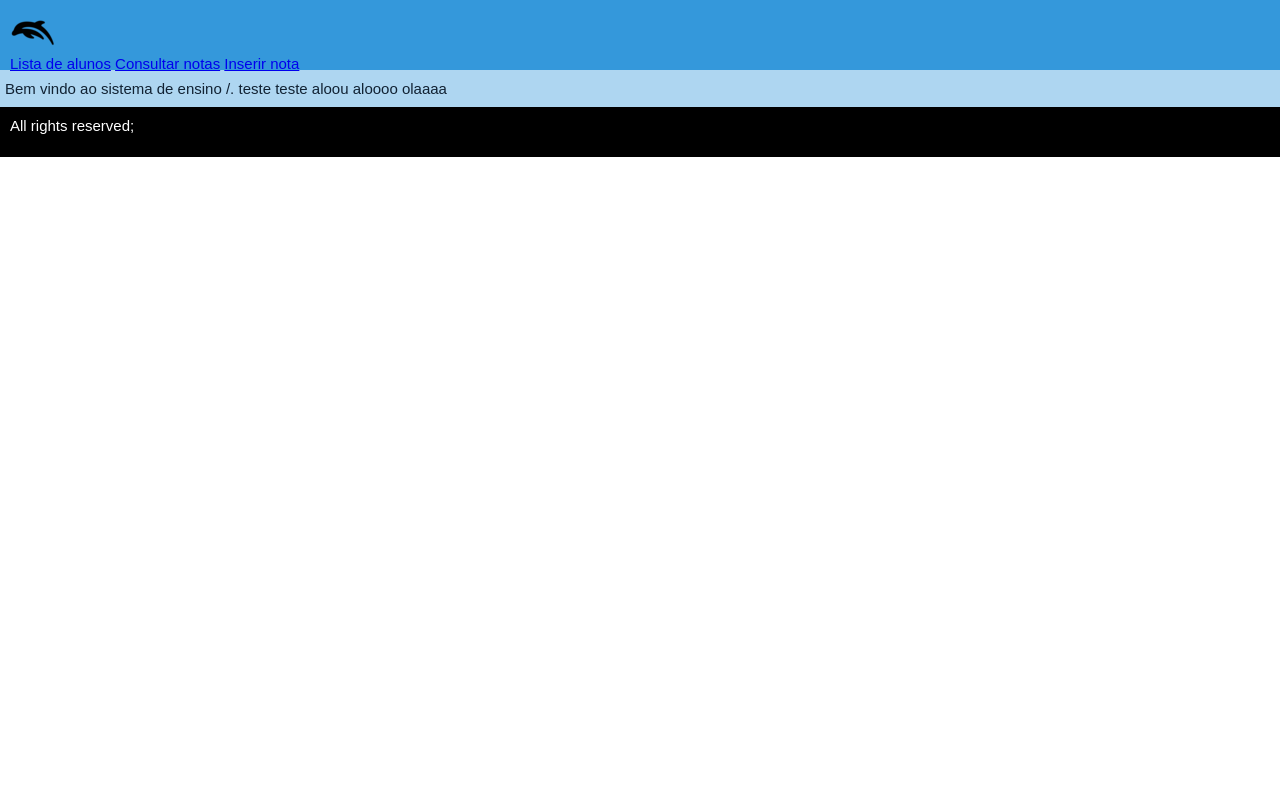
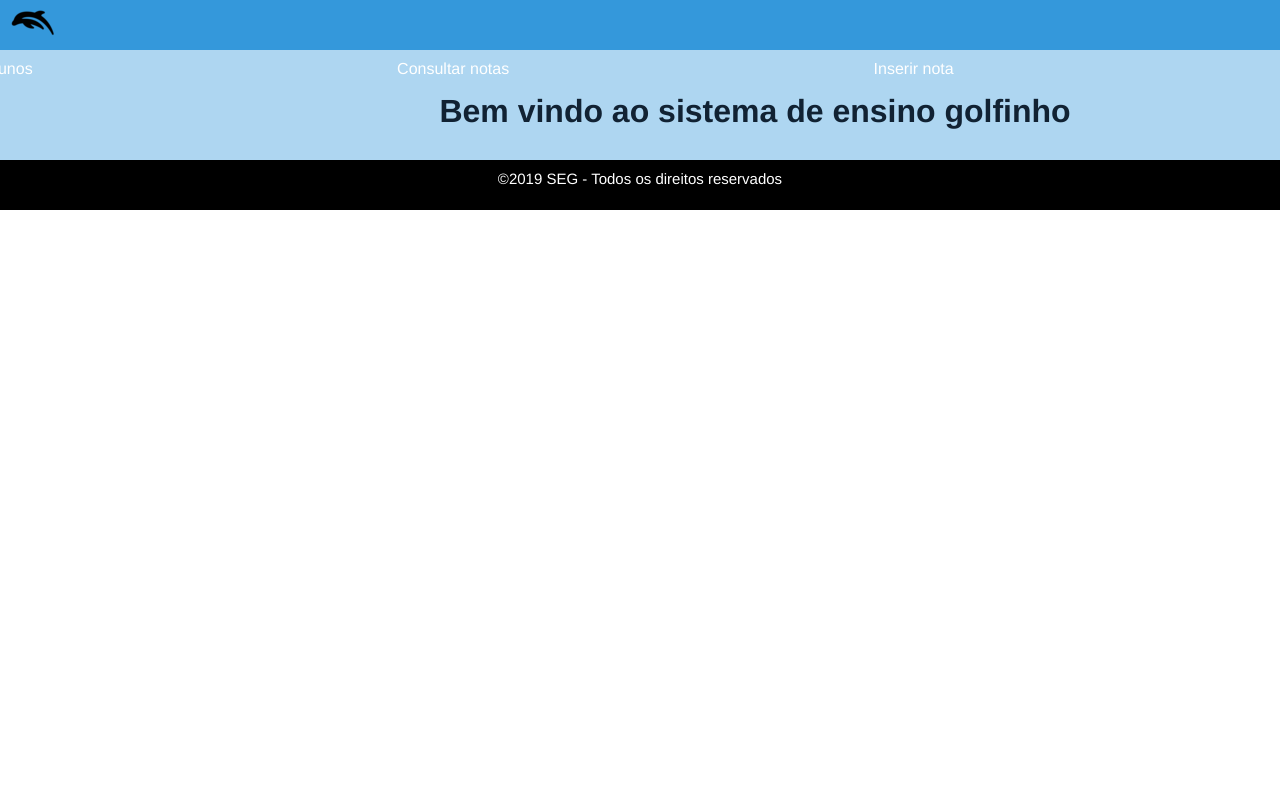
Before and after one commit to Yara-S/sistema-escola, a PHP site: page / in a window 1280 px wide; the page is wider, and only the part inside the window is pictured. Run offline with PHP 8.4, Linux system fonts and the light colour scheme.

Commit message:
Add files via upload

```diff
--- a/css/style.css
+++ b/css/style.css
@@ -1,12 +1,18 @@
 *{ margin:0; padding: 0; }
 
-body{ font-family: arial; font-size: 15px; color:#123; }
-header {height: 50px; background-color:  #3498db; padding: 10px 10px }
-footer {color:#ffffff; height: 30px; background-color:  #000000 ; padding: 10px 10px}
+body{ font-family: helvetica; font-size: 15px; color:#123; }
+header {height: 50px; background-color:  #3498db; padding: 0px 10px }
+footer {color:#ffffff; height: 30px; background-color:  #000000 ; padding: 10px 10px; text-align: center}
 
 
 
 
 .container{margin: 0 auto; width: 1500px;}
 
-#conteudo {background-color: #aed6f1 ; padding: 10px 5px}
+#conteudo {background-color: #aed6f1 ; padding: 30px 5px; font-size: 16px}
+
+#menu{ float: right; font-size: 16px; padding: 15px 25px;}
+#menu a{ text-decoration: none; padding: 10px 180px; color: #ffffff;}
+#menu a:hover {background-color: #aed6f1; }
+
+#tituloHOME {text-align: center;}
--- /dev/null
+++ b/db.php
@@ -0,0 +1,8 @@
+<?php
+
+$servidor = "localhost";
+$usuario = "app";
+$senha = "Admin123";
+$db = "escola";
+
+$conexao = mysqli_connect($servidor, $usuario, $senha, $db);
--- a/footer.php
+++ b/footer.php
@@ -1,6 +1,6 @@
 </div>
 
 <footer>
-	All rights reserved;
+	©2019 SEG - Todos os direitos reservados
 
 </footer>
--- a/header.php
+++ b/header.php
@@ -9,12 +9,13 @@
 
 	<body>
 		<header>
-			<img src="imgs/dolphin1.png">
+			<a href="?pagina=home"><img src="imgs/dolphin1.png"> </a>
 
-			<div id="menu">
-				<a href="#">Lista de alunos</a>
-				<a href="#">Consultar notas</a>
-				<a href="#">Inserir nota</a>
+
+			<div id="menu", class="container">
+				<a href="?pagina=listadealunos">Lista de alunos</a>
+				<a href="?pagina=consultarnotas">Consultar notas</a>
+				<a href="?pagina=inserirnota">Inserir nota</a>
 
 
 
--- a/home.php
+++ b/home.php
@@ -1,16 +1,4 @@
-Bem vindo ao sistema de ensino
-/.
+<div id="tituloHOME">
 
-teste
-
-
-
-teste
-
-
-aloou
-
-
-aloooo
-
-olaaaa
+	<h1>Bem vindo ao sistema de ensino golfinho</h1>
+</div>
--- a/index.php
+++ b/index.php
@@ -1,8 +1,29 @@
 <?php
 
 include 'header.php';
+include 'db.php';
 
-include 'home.php';
+if (isset($_GET['pagina'])){
+	$pagina = $_GET['pagina'];
+}
+else {
+	$pagina = 'home';
+}
+
+if ($pagina == 'listadealunos'){
+	include 'views/consulta.php';
+}
+else if ($pagina == 'consultarnotas'){
+	include 'views/verNota.php';
+}
+else if ($pagina == 'inserirnota'){
+	include 'views/inserirNota.php';
+}
+else {
+	include 'home.php';
+}
+
+
 
 include 'footer.php';
 
@@ -12,43 +33,6 @@ include 'footer.php';
 
 
 /*
-$servidor = "localhost";
-$usuario = "root";
-$senha = "";
-$database = "escola";
-
-$conexao = mysqli_connect($servidor, $usuario, $senha, $database);
-
-
-
-$query = "CREATE TABLE alunos (id_aluno int not null auto_increment primary key, nome varchar(40), nascimento date, bairro varchar(40))";
-
-$query2 = "CREATE TABLE cursos (id_curso int not null auto_increment primary key, nome varchar(40), ch int)";
-
-$query3 = "CREATE TABLE aluno_curso (id_aluno_curso int not null auto_increment primary key, id_aluno int not null, id_curso int not null)";
-
-$execucao = mysqli_query($conexao, $query);
-$execucao2 = mysqli_query($conexao, $query2);
-$execucao3 = mysqli_query($conexao, $query3);
-
-
-if ($execucao ==1 and $execucao2==1 and $execucao3==1){
-	echo "Tabelas criadas";
-}
-
-
-$query = "INSERT INTO alunos (nome, nascimento, bairro) values ('Jorge Silva', '1999-11-12','Cambuci'), ('Maria Juliana', '1998-09-30','Vila Olimpia')";
-
-$query2 = "INSERT INTO cursos (nome, ch) values ('Sistemas da Informacao', '400'), ('Ciencia da Computacao', '400'), ('Engenharia da computacao', '500'), ('Analise de Sistemas','350')";
-
-$query3 = "INSERT INTO aluno_curso (id_aluno, id_curso) values (1,1), (2,2)";
-
-
-$query = "UPDATE cursos set nome = 'Engenharia da Computacao' where nome = 'Engenharia da computacao'";
-$execucao = mysqli_query($conexao, $query);
-#$execucao2 = mysqli_query($conexao, $query2);
-#$execucao3 = mysqli_query($conexao, $query3);
-
 
 
 echo '<table style = "width:100%" border = 1>
```
Also changed, not shown: databaseINI.php (added, +34 -0 lines), views/consulta.php (added, +45 -0 lines).
